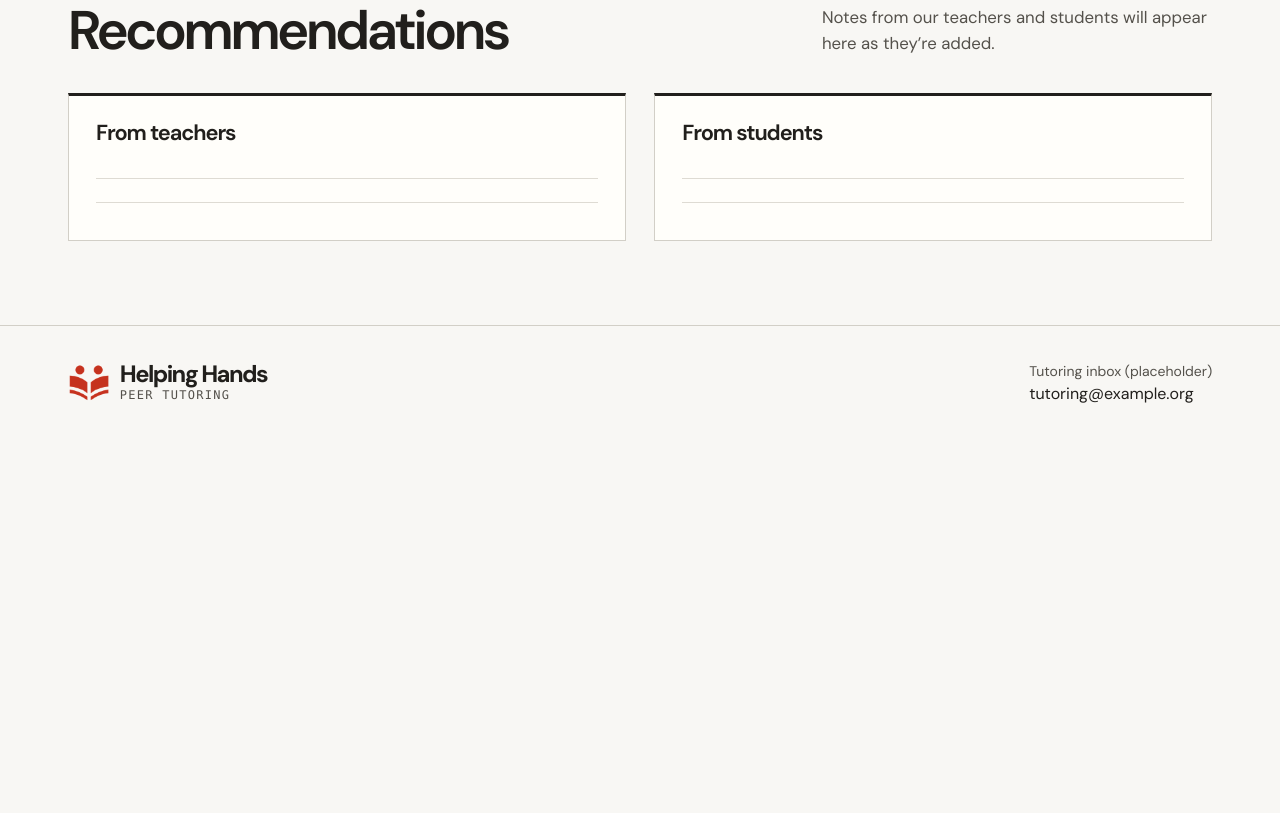
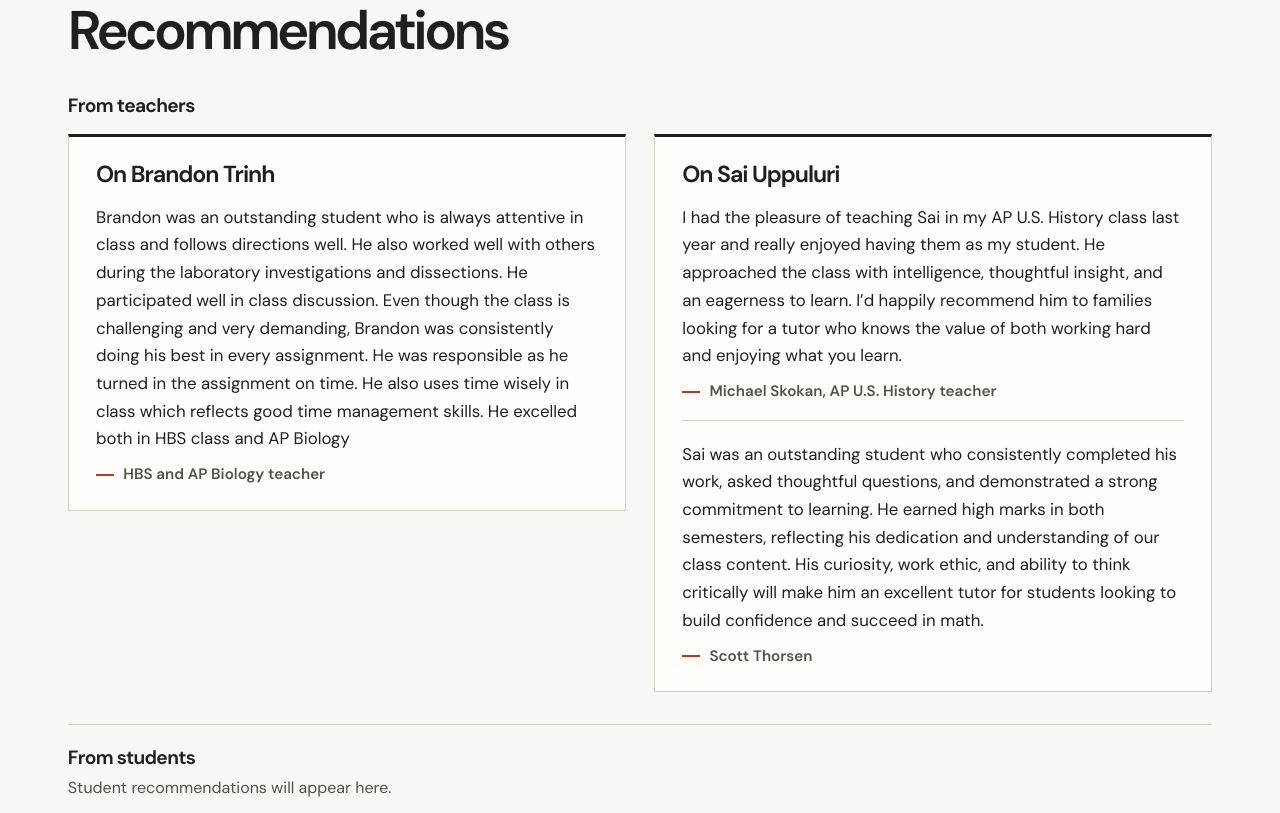
Before and after one commit to btrinh0/Helping-Hands-Tutoring, a plain HTML site: page index.html in a window 1280 px wide. Shown: the part 2007-2820 px from the top of the page. Before the commit the page ends 2447 px from the top, so only its background shows below. Drawn offline with Linux system fonts and the light colour scheme.

Commit message:
Add teacher recommendations for both co-founders

```diff
--- a/index.html
+++ b/index.html
@@ -110,20 +110,40 @@
     <section id="recommendations" class="recommendations wrap section-space" aria-labelledby="recommendations-title">
       <div class="section-heading">
         <h2 id="recommendations-title">Recommendations</h2>
-        <p>Notes from our teachers and students will appear here as they’re added.</p>
       </div>
-      <div class="notes-grid">
-        <article class="note-card" aria-label="Teacher recommendations">
-          <h3>From teachers</h3>
-          <!-- Replace the ruled placeholder with an approved teacher recommendation. -->
-          <div class="note-lines" aria-hidden="true"></div>
-        </article>
-        <article class="note-card" aria-label="Student recommendations">
-          <h3>From students</h3>
-          <!-- Replace the ruled placeholder with an approved student recommendation. -->
-          <div class="note-lines" aria-hidden="true"></div>
-        </article>
-      </div>
+      <section aria-labelledby="teacher-notes-title">
+        <h3 id="teacher-notes-title" class="notes-heading">From teachers</h3>
+        <div class="notes-grid">
+          <article class="note-card" aria-labelledby="brandon-notes-title">
+            <h4 id="brandon-notes-title">On Brandon Trinh</h4>
+            <figure class="teacher-note">
+              <blockquote>
+                <p>Brandon was an outstanding student who is always attentive in class and follows directions well. He also worked well with others during the laboratory investigations and dissections. He participated well in class discussion. Even though the class is challenging and very demanding, Brandon was consistently doing his best in every assignment. He was responsible as he turned in the assignment on time. He also uses time wisely in class which reflects good time management skills. He excelled both in HBS class and AP Biology</p>
+              </blockquote>
+              <figcaption>HBS and AP Biology teacher</figcaption>
+            </figure>
+          </article>
+          <article class="note-card" aria-labelledby="sai-notes-title">
+            <h4 id="sai-notes-title">On Sai Uppuluri</h4>
+            <figure class="teacher-note">
+              <blockquote>
+                <p>I had the pleasure of teaching Sai in my AP U.S. History class last year and really enjoyed having them as my student. He approached the class with intelligence, thoughtful insight, and an eagerness to learn. I’d happily recommend him to families looking for a tutor who knows the value of both working hard and enjoying what you learn.</p>
+              </blockquote>
+              <figcaption>Michael Skokan, AP U.S. History teacher</figcaption>
+            </figure>
+            <figure class="teacher-note">
+              <blockquote>
+                <p>Sai was an outstanding student who consistently completed his work, asked thoughtful questions, and demonstrated a strong commitment to learning. He earned high marks in both semesters, reflecting his dedication and understanding of our class content. His curiosity, work ethic, and ability to think critically will make him an excellent tutor for students looking to build confidence and succeed in math.</p>
+              </blockquote>
+              <figcaption>Scott Thorsen</figcaption>
+            </figure>
+          </article>
+        </div>
+      </section>
+      <section class="student-notes" aria-labelledby="student-notes-title">
+        <h3 id="student-notes-title" class="notes-heading">From students</h3>
+        <p>Student recommendations will appear here.</p>
+      </section>
     </section>
   </main>
 
--- a/styles.css
+++ b/styles.css
@@ -225,7 +225,7 @@ h1 em, .section-heading em, .program-intro em {
 .chemistry-cover { background: #f0e3c6; }
 .calculus-cover { background: #dce6ee; }
 .course-copy { display: flex; flex: 1; flex-direction: column; align-items: start; padding: 1.2rem .15rem 0; }
-.course-copy h3, .note-card h3 { font-size: clamp(1.42rem, 1.95vw, 1.95rem); font-weight: 650; letter-spacing: -.05em; line-height: 1.15; }
+.course-copy h3 { font-size: clamp(1.42rem, 1.95vw, 1.95rem); font-weight: 650; letter-spacing: -.05em; line-height: 1.15; }
 .course-copy p { margin: .63rem 0 .65rem; max-width: 36ch; color: var(--muted); font-size: 1.025rem; line-height: 1.57; }
 .course-copy .text-link { margin-top: auto; }
 
@@ -251,10 +251,16 @@ h1 em, .section-heading em, .program-intro em {
 }
 .process-list h3 { padding-top: .12rem; font-size: clamp(1.22rem, 1.65vw, 1.6rem); font-weight: 600; letter-spacing: -.038em; }
 .process-list p { max-width: 52ch; margin-top: .4rem; line-height: 1.57; color: #deded6; font-size: 1.03rem; }
-.notes-grid { display: grid; grid-template-columns: 1fr 1fr; gap: clamp(1rem, 2.2vw, 2rem); }
-.note-card { position: relative; border: 1px solid var(--rule); border-top: 3px solid var(--ink); padding: 1.5rem 1.7rem 1.6rem; background: var(--sheet); }
-.note-card h3 { font-size: 1.36rem; }
-.note-lines { height: 3.7rem; margin-top: .6rem; background: repeating-linear-gradient(transparent 0, transparent calc(1.5rem - 1px), #dedbd3 calc(1.5rem - 1px), #dedbd3 1.5rem); }
+.notes-heading { font-size: 1.2rem; font-weight: 650; letter-spacing: -.035em; }
+.notes-grid { display: grid; grid-template-columns: repeat(2, minmax(0, 1fr)); align-items: start; gap: clamp(1rem, 2.2vw, 2rem); margin-top: 1rem; }
+.note-card { border: 1px solid var(--rule); border-top: 3px solid var(--ink); padding: 1.5rem 1.7rem 1.6rem; background: var(--sheet); }
+.note-card h4 { margin: 0 0 1rem; font-size: 1.45rem; font-weight: 650; letter-spacing: -.045em; line-height: 1.15; }
+.teacher-note blockquote { margin: 0; font-size: 1.05rem; line-height: 1.65; }
+.teacher-note figcaption { display: flex; align-items: baseline; gap: .6rem; margin-top: .7rem; color: var(--muted); font-size: .95rem; font-weight: 600; }
+.teacher-note figcaption::before { content: ""; width: 1.1rem; height: 2px; flex: none; align-self: start; margin-top: .63em; background: var(--red); }
+.teacher-note + .teacher-note { margin-top: 1.2rem; padding-top: 1.2rem; border-top: 1px solid var(--rule); }
+.student-notes { margin-top: 2rem; border-top: 1px solid var(--rule); padding-top: 1.25rem; }
+.student-notes p { margin-top: .35rem; color: var(--muted); line-height: 1.55; }
 .site-footer { border-top: 1px solid var(--rule); }
 .footer-inner { padding-block: 2.25rem; }
 .footer-contact { display: grid; gap: .22rem; font-size: 1rem; }
@@ -365,7 +371,7 @@ h1 em, .section-heading em, .program-intro em {
   .program-intro > p { max-width: 46ch; }
   .process-list li { gap: .7rem; }
   .note-card { padding: 1.15rem; }
-  .notes-grid { gap: .9rem; }
+  .notes-grid { grid-template-columns: 1fr; gap: .9rem; }
   .footer-inner { flex-wrap: wrap; gap: 1.4rem; }
   .match-layout { padding-block: 2.6rem; }
   .match-intro h1 { font-size: clamp(3.45rem, 9.4vw, 4.7rem); }
@@ -377,7 +383,6 @@ h1 em, .section-heading em, .program-intro em {
   .hero-actions .button { padding-inline: 1rem; }
   .hero-actions > a { font-size: .9375rem; }
   .eyebrow { font-size: .75rem; letter-spacing: .07em; }
-  .notes-grid { grid-template-columns: 1fr; }
   .course-card { grid-template-columns: minmax(5rem, .4fr) 1fr; gap: .85rem; }
 }
 
```
